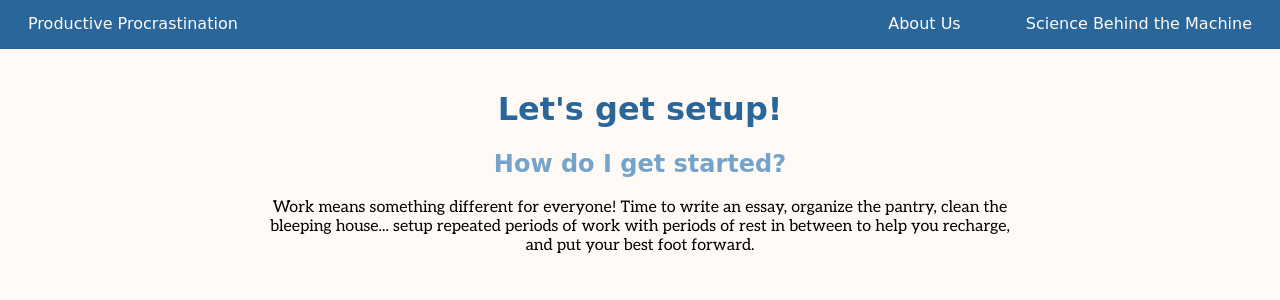
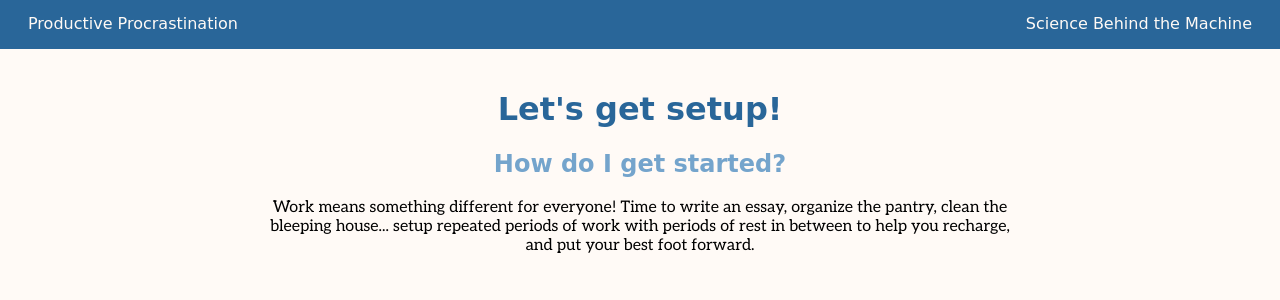
Before and after one commit to averma1/ProductiveProcrastination, a Flask app: page /goToBreakPage in a window 1280 px wide. Shown: the top 300 px of the page. Run offline with Flask 2, Linux system fonts and the light colour scheme; some libraries are stand-ins or nearby versions; some web fonts are replaced.

Commit message:
stashing changes

```diff
--- a/app/templates/base.html
+++ b/app/templates/base.html
@@ -12,10 +12,9 @@
 {% block navbar %}
 
 <nav class="nav">
-    <div class="nav__title">Productive Procrastination</div>
+    <div class="nav__title" href="{{ url_for('index') }}">Productive Procrastination</div>
     <ul class="nav__list">
-        <li class="nav__item">About Us</li>
-        <li class="nav__item" a href="{{ url_for('goToSciencePage') }}">Science Behind the Machine</li>
+        <li class="nav__item" href="{{ url_for('goToSciencePage') }}">Science Behind the Machine</li>
     </ul>
 </nav>
 <div style="height: 30px;"></div>
```
